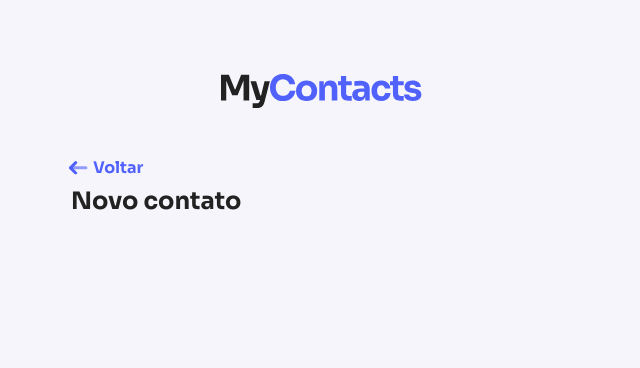
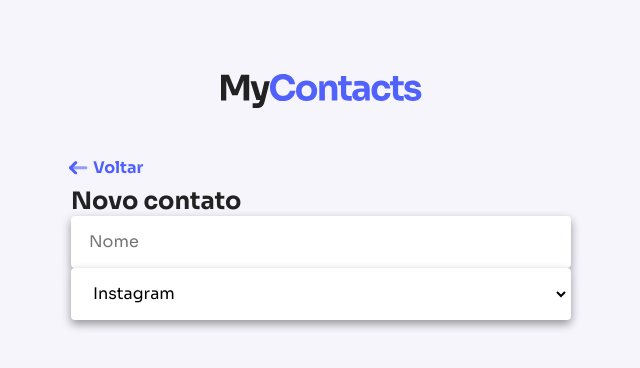
Before and after one commit to tatiane-kelli/mycontacts, a React (Create React App) app in the folder fe/: page /new in a window 1280 px wide. Shown: the top 368 px of the page, without its empty margins (319-959 px from the left). Built offline with nearby package versions, Linux system fonts and the light colour scheme.

Commit message:
create Input and Select components

```diff
--- /dev/null
+++ b/fe/src/components/Input.js
@@ -0,0 +1,18 @@
+import styled from 'styled-components';
+
+export default styled.input`
+  width: 100%;
+  border: 2px solid #fff;
+  background: #fff;
+  box-shadow: 0px 4px 10px rgb(0, 0, 0, 0.4);
+  height: 52px;
+  border-radius: 4px;
+  outline: none;
+  padding: 0px 16px;
+  font-size: 16px;
+  transition: border-color 0.2s ease-in;
+
+  &:focus {
+    border-color: ${({ theme }) => theme.colors.primary.main};
+  }
+`;
--- /dev/null
+++ b/fe/src/components/Select.js
@@ -0,0 +1,18 @@
+import styled from 'styled-components';
+
+export default styled.select`
+  width: 100%;
+  border: 2px solid #fff;
+  background: #fff;
+  box-shadow: 0px 4px 10px rgb(0, 0, 0, 0.4);
+  height: 52px;
+  border-radius: 4px;
+  outline: none;
+  padding: 0px 16px;
+  font-size: 16px;
+  transition: border-color 0.2s ease-in;
+
+  &:focus {
+    border-color: ${({ theme }) => theme.colors.primary.main};
+  }
+`;
--- a/fe/src/pages/NewContact/index.js
+++ b/fe/src/pages/NewContact/index.js
@@ -1,9 +1,21 @@
+import Input from '../../components/Input';
 import PageHeader from '../../components/PageHeader';
+import Select from '../../components/Select';
 
 export default function NewContact() {
   return (
-    <PageHeader
-      title="Novo contato"
-    />
+    <>
+      <PageHeader
+        title="Novo contato"
+      />
+      <Input
+        placeholder="Nome"
+      />
+      <Select>
+        <option value="123">Instagram</option>
+        <option value="123">Facebook</option>
+        <option value="123">Twitter</option>
+      </Select>
+    </>
   );
 }
```
